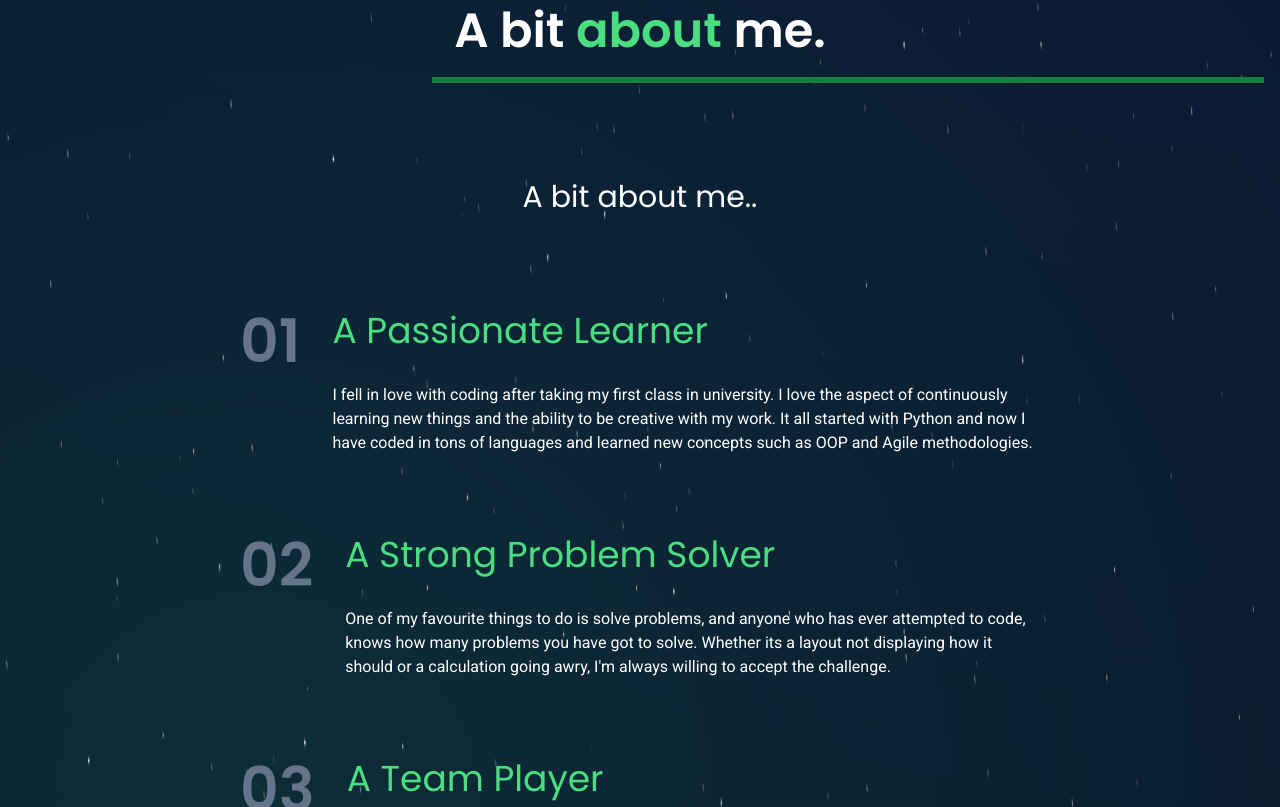
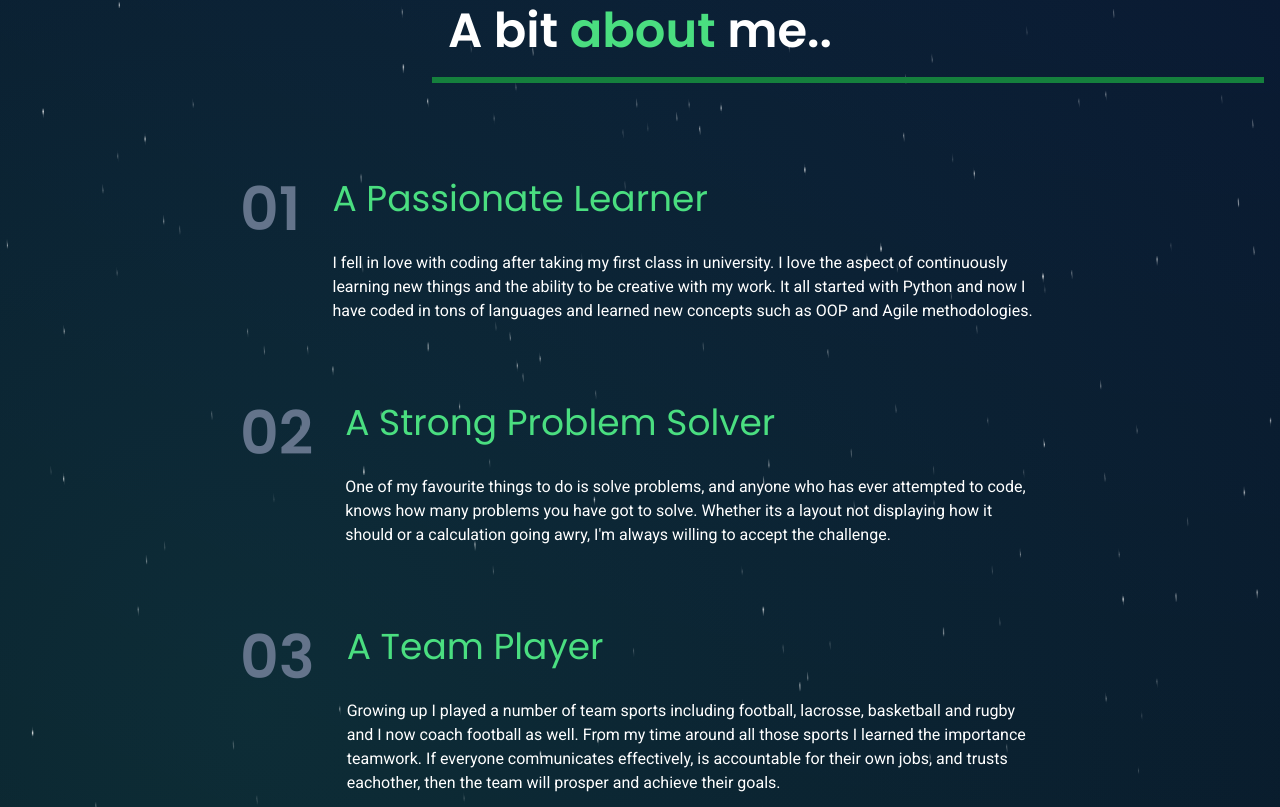
Before and after one commit to JP5252/Justin-Pearson-personal-pebsite, a SvelteKit app: page / in a window 1280 px wide. Shown: the part 1487-2294 px from the top of the page. Built offline with nearby package versions, Linux system fonts and the light colour scheme.

Commit message:
update about

```diff
--- a/src/components/Main.svelte
+++ b/src/components/Main.svelte
@@ -126,12 +126,9 @@
   after:bottom-0 after:right-0 after:w-2/3 after:h-1.5 after:bg-green-700 py-7"
     >
       <h3 class="font-semibold text-3xl sm:text-4xl md:text-5xl">
-        A bit <span class="poppins text-green-400">about</span> me.
+        A bit <span class="poppins text-green-400">about</span> me..
       </h3>
     </div>
-    <p class="mx-auto poppins font-semiblod text-xl sm:text-2xl md:text-3xl">
-      A bit about me..
-    </p>
     <div class="flex flex-col gap-20 w-full mx-auto max-w-[800px]">
       {#each benefits as benefit, index}
         <div class="flex gap-6 sm:gap-8">
```
